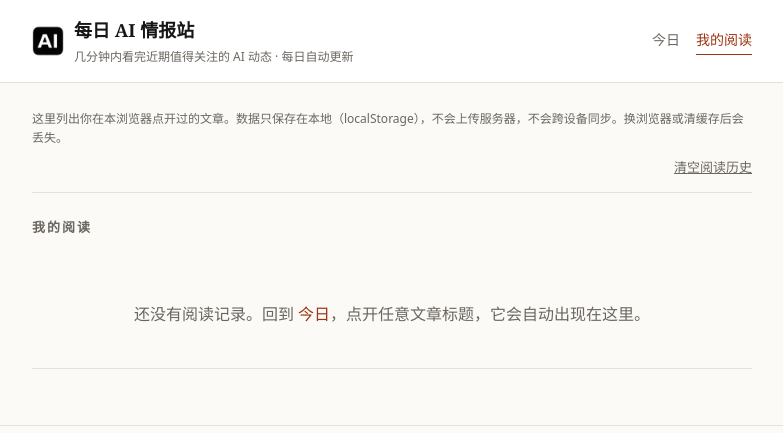
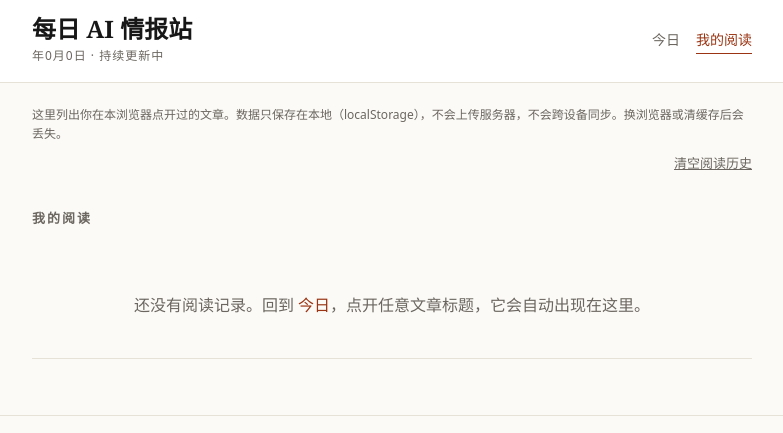
Before and after one commit to but001/AI-daily, a Python web app: template templates/my-reading.html.j2 in a window 1280 px wide. Shown: the top 433 px of the page, without its empty margins (248-1031 px from the left). Run offline with Jinja, Linux system fonts and the light colour scheme; the template is opened without the code that fills it, so the values that code supplies are empty.

Commit message:
feat(桌面端): 搜索区去表单化(输入框下划线/筛选纯文本/删日期口径) + 元数据零值JS兜底(全0用·连接) + 报头品牌(去黑块/h1 24px/slogan报头/状态栏移Footer)

```diff
--- a/src/build.py
+++ b/src/build.py
@@ -192,7 +192,7 @@ def build_site() -> None:
 
     # 5) 渲染「我的阅读」页（纯静态壳，列表由 JS 从 localStorage 渲染）
     tpl_reading = env.get_template("my-reading.html.j2")
-    html = tpl_reading.render(built_at=now_iso_utc())
+    html = tpl_reading.render(built_at=now_iso_utc(), today=_today_date_str())
     (OUT_DIR / "my-reading.html").write_text(html, encoding="utf-8")
 
 
--- a/static/app.js
+++ b/static/app.js
@@ -546,4 +546,23 @@
       mobileFilterBtn.setAttribute("aria-expanded", isOpen ? "true" : "false");
     });
   }
+
+  // 元数据零值兜底：points/comments <= 0 或为空时不显示"分/评论"（含历史脏数据）；
+  // 全为 0/无附加信息时，来源与时间之间改用 · 连接
+  document.querySelectorAll(".news-card").forEach(function (card) {
+    var head = card.querySelector(".card-head");
+    if (!head) return;
+    head.querySelectorAll(".meta-extra").forEach(function (el) {
+      var text = (el.textContent || "").trim();
+      if (/^0\s*(分|评论)$/.test(text)) {
+        var prev = el.previousElementSibling;
+        if (prev && prev.className === "sep") prev.remove();
+        el.remove();
+      }
+    });
+    if (head.querySelectorAll(".meta-extra").length === 0) {
+      var sep = head.querySelector(".sep");
+      if (sep) sep.textContent = "·";
+    }
+  });
 })();
--- a/static/style.css
+++ b/static/style.css
@@ -47,19 +47,20 @@ a:hover { text-decoration: underline; }
   padding: 16px 20px;
   gap: 16px;
 }
-.brand { display: flex; align-items: center; gap: 10px; }
-.brand-mark {
-  width: 32px;
-  height: 32px;
-  object-fit: cover;
-}
+.brand { min-width: 0; }
 .brand h1 {
   margin: 0;
-  font-size: 18px;
+  font-size: 24px;
+  line-height: 1.1;
   font-weight: 700;
   font-family: Georgia, "Noto Serif SC", serif;
 }
-.tagline { margin: 2px 0 0; font-size: 12px; color: var(--text-muted); }
+.tagline {
+  margin: 4px 0 0;
+  font-size: 12px;
+  letter-spacing: 1px;
+  color: var(--text-muted);
+}
 
 .top-nav { display: flex; gap: 16px; }
 .top-nav a {
@@ -96,24 +97,26 @@ a:hover { text-decoration: underline; }
 .src-pill:last-child::after { content: ""; margin-left: 0; }
 .src-pill.src-fail { color: var(--danger); }
 
-/* ── 控件区 ── */
+/* ── 控件区：极简媒体搜索行 ── */
 .filters {
-  padding: 16px 0;
-  border-bottom: 1px solid var(--border);
-  margin-bottom: 24px;
+  padding: 12px 0 16px;
+  margin-bottom: 12px;
   position: relative;
 }
 #search {
   width: 100%;
-  padding: 8px 10px;
-  border: 1px solid #e7e2d8;
+  padding: 6px 2px;
+  border: none;
+  border-bottom: 1px solid #e7e2d8;
+  border-radius: 0;
   font-size: 15px;
   background: transparent;
   color: var(--text);
 }
+#search::placeholder { color: var(--text-muted); }
 #search:focus {
   outline: none;
-  border-color: var(--text);
+  border-bottom-color: var(--text);
 }
 .filter-row {
   display: flex;
@@ -130,12 +133,14 @@ a:hover { text-decoration: underline; }
   color: var(--text-muted);
 }
 #source-filter {
-  padding: 4px 8px;
-  border: 1px solid var(--border);
-  border-radius: 2px;
-  background: var(--surface);
-  color: var(--text);
+  padding: 4px 2px;
+  border: none;
+  border-radius: 0;
+  background: transparent;
+  appearance: none;
+  color: var(--text-muted);
   font-size: 13px;
+  cursor: pointer;
 }
 .date-range {
   display: inline-flex;
@@ -462,6 +467,7 @@ a:hover { text-decoration: underline; }
   /* 头部折叠：只留 Logo 与 Tab */
   .header-inner { flex-direction: column; align-items: flex-start; gap: 8px; }
   .brand .tagline { display: none; }
+  .brand h1 { font-size: 20px; }
   .top-nav { width: 100%; justify-content: flex-start; }
 
   /* 隐藏更新/来源说明文字 */
--- a/templates/my-reading.html.j2
+++ b/templates/my-reading.html.j2
@@ -11,11 +11,8 @@
   <header class="site-header">
     <div class="wrap header-inner">
       <div class="brand">
-        <img src="static/brand.png" alt="AI" class="brand-mark">
-        <div>
-          <h1>每日 AI 情报站</h1>
-          <p class="tagline">几分钟内看完近期值得关注的 AI 动态 · 每日自动更新</p>
-        </div>
+        <h1>每日 AI 情报站</h1>
+        <p class="tagline">{{ today[:4] }}年{{ today[5:7]|int }}月{{ today[8:10]|int }}日 · 持续更新中</p>
       </div>
       <nav class="top-nav">
         <a href="index.html">今日</a>
```
Also changed, not shown: templates/index.html.j2 (+6 -24 lines).
